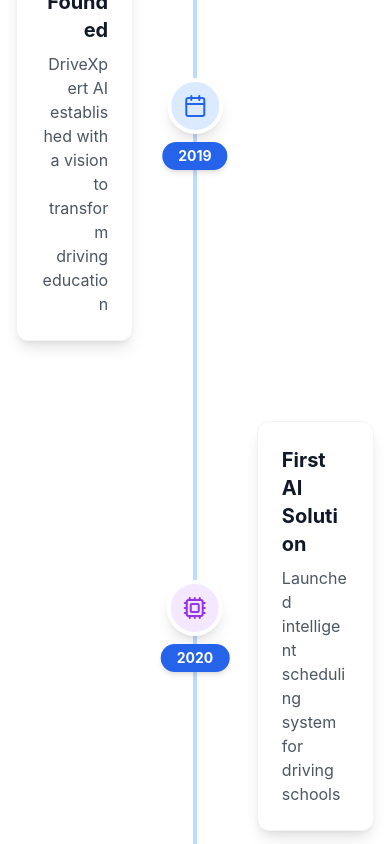
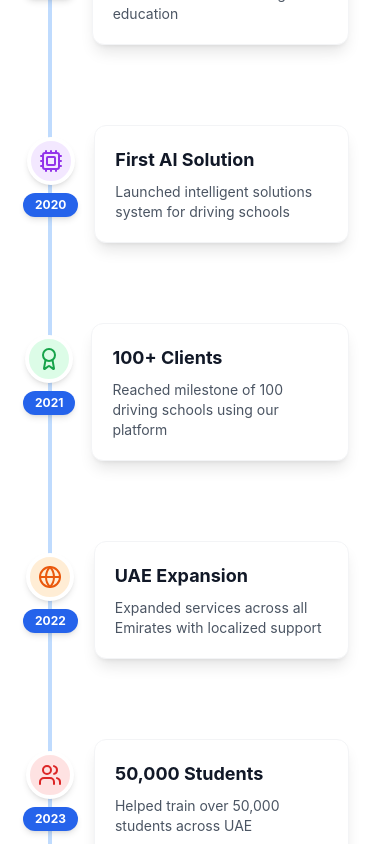
Before and after one commit to Ayman-Shakil192/drivexpert-ai, a React (Vite) app: page / in a window 390 px wide. Shown: the part 6140-6984 px from the top of the page. Built offline with nearby package versions, Linux system fonts and the light colour scheme.

Commit message:
update ui to include smooth animations

```diff
--- a/src/components/About.jsx
+++ b/src/components/About.jsx
@@ -10,7 +10,6 @@
   Shield,
   Users,
   Award,
-  CheckCircle,
   Target,
   Brain,
   Car,
@@ -138,7 +137,7 @@
     {
       year: "2020",
       title: "First AI Solution",
-      description: "Launched intelligent scheduling system for driving schools",
+      description: "Launched intelligent solutions system for driving schools",
     },
     {
       year: "2021",
@@ -365,16 +364,19 @@
             </div>
           </motion.div>
 
-          {/* Timeline Section */}
+          {/* Timeline Section - Enhanced for better mobile responsiveness and animations */}
           <motion.div variants={itemVariants} className="mb-24">
             <h3 className="text-3xl font-bold text-gray-900 text-center mb-12">
               Our Journey
             </h3>
 
-            {/* Modern Timeline Design */}
+            {/* Enhanced Responsive Timeline Design */}
             <div className="relative max-w-5xl mx-auto">
-              {/* Center Line */}
-              <div className="absolute left-1/2 transform -translate-x-1/2 h-full w-1 bg-blue-200 rounded-full" />
+              {/* Center Line - Hidden on mobile */}
+              <div className="absolute left-1/2 transform -translate-x-1/2 h-full w-1 bg-blue-200 rounded-full hidden md:block" />
+
+              {/* Responsive Timeline for mobile devices */}
+              <div className="block md:hidden w-1 bg-blue-200 rounded-full absolute left-8 top-0 bottom-0"></div>
 
               {milestones.map((milestone, index) => {
                 // Define color and icon based on the milestone type
@@ -405,29 +407,52 @@
                   },
                 ][index % 6];
 
+                // Create individual refs for each milestone to trigger animations independently
+                const [milestoneRef, milestoneInView] = useInView({
+                  triggerOnce: true,
+                  threshold: 0.2,
+                });
+
                 return (
-                  <div key={index} className="mb-20 relative">
+                  <div
+                    key={index}
+                    className="mb-20 relative"
+                    ref={milestoneRef}
+                  >
+                    {/* Desktop Layout */}
+                    <div className="hidden md:block">
                       <motion.div
                         className={`flex ${
                           index % 2 === 0 ? "flex-row" : "flex-row-reverse"
                         } items-center`}
-                      initial={{ opacity: 0, y: 50 }}
+                        initial={{
+                          opacity: 0,
+                          x: index % 2 === 0 ? -100 : 100,
+                        }}
                         animate={
-                        inView ? { opacity: 1, y: 0 } : { opacity: 0, y: 50 }
+                          milestoneInView
+                            ? { opacity: 1, x: 0 }
+                            : { opacity: 0, x: index % 2 === 0 ? -100 : 100 }
                         }
-                      transition={{ duration: 0.5, delay: index * 0.1 }}
+                        transition={{
+                          duration: 0.7,
+                          ease: "easeOut",
+                        }}
                       >
                         {/* Content */}
                         <div
                           className={`w-5/12 ${
-                          index % 2 === 0 ? "text-right pr-8" : "text-left pl-8"
+                            index % 2 === 0
+                              ? "text-right pr-8"
+                              : "text-left pl-8"
                           }`}
                         >
                           <motion.div
                             className="bg-white p-6 rounded-xl shadow-lg border border-gray-100"
                             whileHover={{
                               y: -5,
-                            boxShadow: "0 25px 50px -12px rgba(0, 0, 0, 0.25)",
+                              boxShadow:
+                                "0 25px 50px -12px rgba(0, 0, 0, 0.25)",
                             }}
                             transition={{ duration: 0.3 }}
                           >
@@ -445,7 +470,14 @@
                           <motion.div
                             className={`${milestoneStyles.color} w-14 h-14 rounded-full flex items-center justify-center shadow-lg border-4 border-white`}
                             whileHover={{ scale: 1.2 }}
-                          transition={{ duration: 0.3 }}
+                            initial={{ scale: 0 }}
+                            animate={
+                              milestoneInView ? { scale: 1 } : { scale: 0 }
+                            }
+                            transition={{
+                              duration: 0.5,
+                              delay: 0.2,
+                            }}
                           >
                             {milestoneStyles.icon}
                           </motion.div>
@@ -456,6 +488,59 @@
 
                         {/* Empty space for the other side */}
                         <div className="w-5/12"></div>
+                      </motion.div>
+                    </div>
+
+                    {/* Mobile/Tablet Layout - Fixed alignment */}
+                    <motion.div
+                      className="md:hidden flex items-start"
+                      initial={{ opacity: 0, x: -50 }}
+                      animate={
+                        milestoneInView
+                          ? { opacity: 1, x: -25 }
+                          : { opacity: 0, x: -50 }
+                      }
+                      transition={{
+                        duration: 0.5,
+                        ease: "easeOut",
+                      }}
+                    >
+                      {/* Left Circle - Fixed alignment with the line */}
+                      <div className="flex-shrink-0 z-10 flex flex-col items-center ml-8 mr-4 mt-3 relative">
+                        <motion.div
+                          className={`${milestoneStyles.color} w-12 h-12 rounded-full flex items-center justify-center shadow-md border-4 border-white`}
+                          initial={{ scale: 0 }}
+                          animate={
+                            milestoneInView ? { scale: 1 } : { scale: 0 }
+                          }
+                          transition={{
+                            duration: 0.5,
+                            delay: 0.1,
+                          }}
+                        >
+                          {milestoneStyles.icon}
+                        </motion.div>
+                        <div className="bg-blue-600 text-white font-bold py-1 px-3 rounded-full mt-2 text-xs shadow-md text-center">
+                          {milestone.year}
+                        </div>
+                      </div>
+
+                      {/* Content */}
+                      <motion.div
+                        className="bg-white p-5 rounded-xl shadow-lg border border-gray-100 flex-1"
+                        whileHover={{
+                          y: -3,
+                          boxShadow: "0 15px 30px -10px rgba(0, 0, 0, 0.2)",
+                        }}
+                        transition={{ duration: 0.3 }}
+                      >
+                        <h4 className="text-lg font-bold text-gray-900 mb-2">
+                          {milestone.title}
+                        </h4>
+                        <p className="text-sm text-gray-600">
+                          {milestone.description}
+                        </p>
+                      </motion.div>
                     </motion.div>
                   </div>
                 );
@@ -473,7 +558,7 @@
             </div>
             <div className="relative z-10">
               <h3 className="text-2xl md:text-3xl font-bold mb-6">
-                Ready to Transform Your Buisness?
+                Ready to Transform Your Business?
               </h3>
               <p className="text-lg mb-8 max-w-2xl mx-auto">
                 Join hundreds of driving schools across UAE that are
```
Lines whose indentation alone changed are shown as unchanged.
